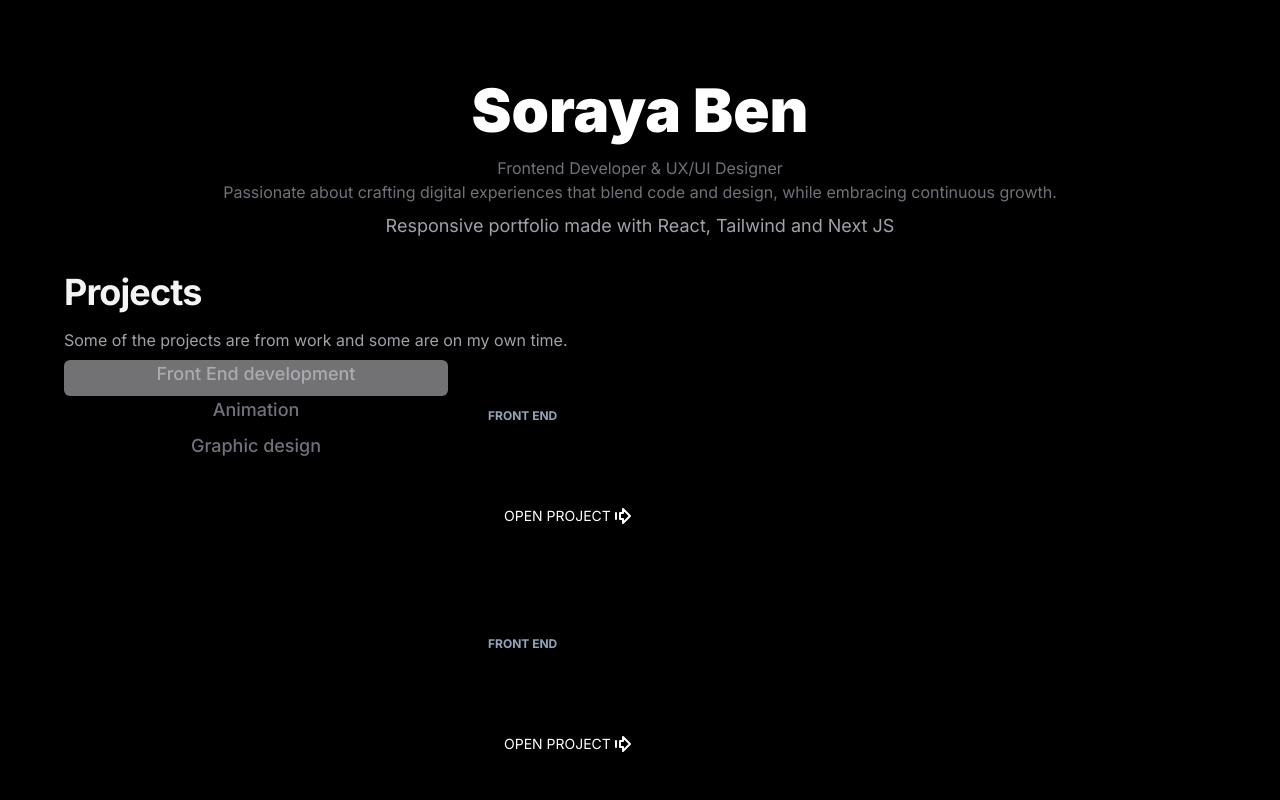
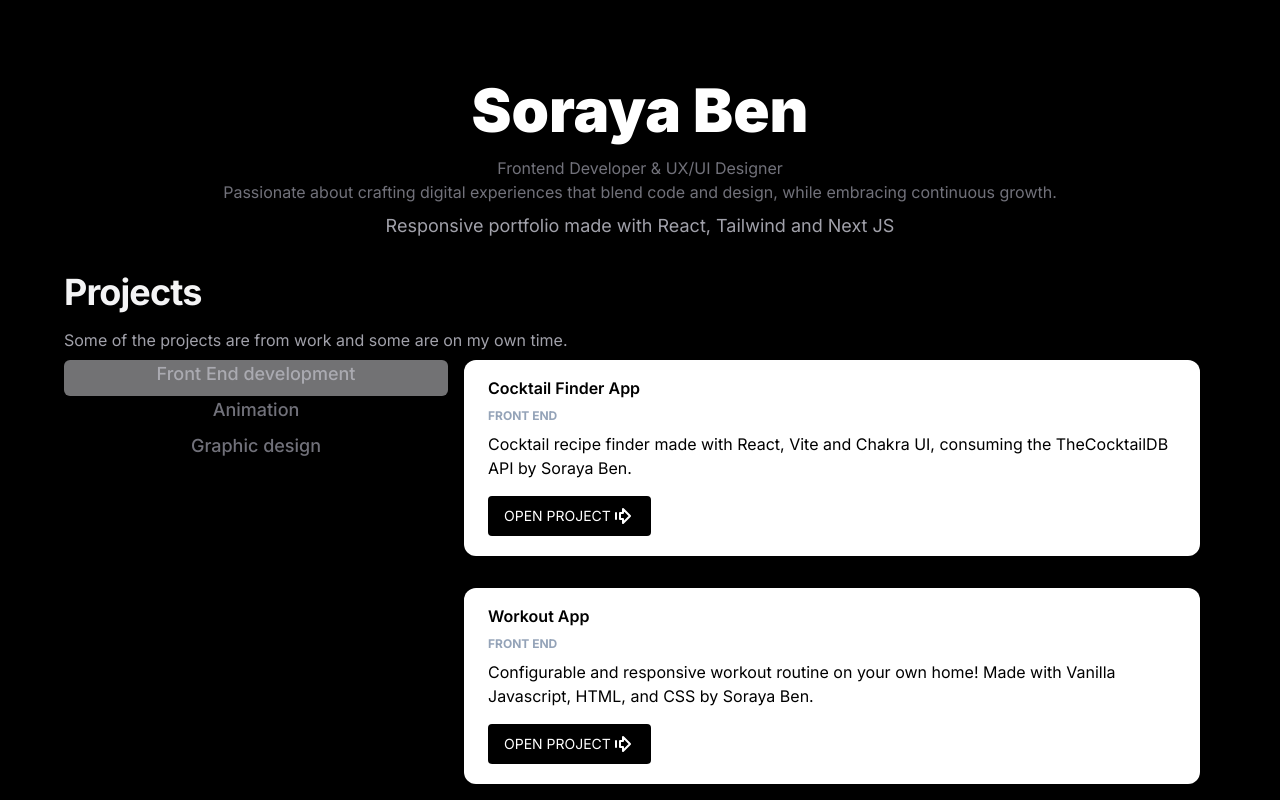
Before and after one commit to Sorbhhl/Portfolio_Soraya-Ben, a Next.js app: page / in a window 1280 px wide. Shown: the top 800 px of the page. Built offline with nearby package versions, Linux system fonts and the light colour scheme.

Commit message:
030923_02
Css y build

```diff
--- a/src/app/components/card_project.js
+++ b/src/app/components/card_project.js
@@ -6,8 +6,8 @@ import Modal from "./modal";
 export function CardProj(props) {
 return (
     <Card className={props.image === "" ?
-    "mb-8 w-full justify-center" :
-    "mb-8 w-full justify-center flex flex-col md:flex-row lg:flex-row overflow-hidden"}>
+    "mb-8 w-full justify-center bg-white" :
+    "mb-8 w-full justify-center bg-white flex flex-col md:flex-row lg:flex-row overflow-hidden"}>
         <div className={props.image === "" ?
         "py-4 px-6" :
         "py-4 px-6 md:w-1/2 lg:w-1/2"}
```
Also changed, not shown: 3 other files (tests, documents, lock files or other folders).
